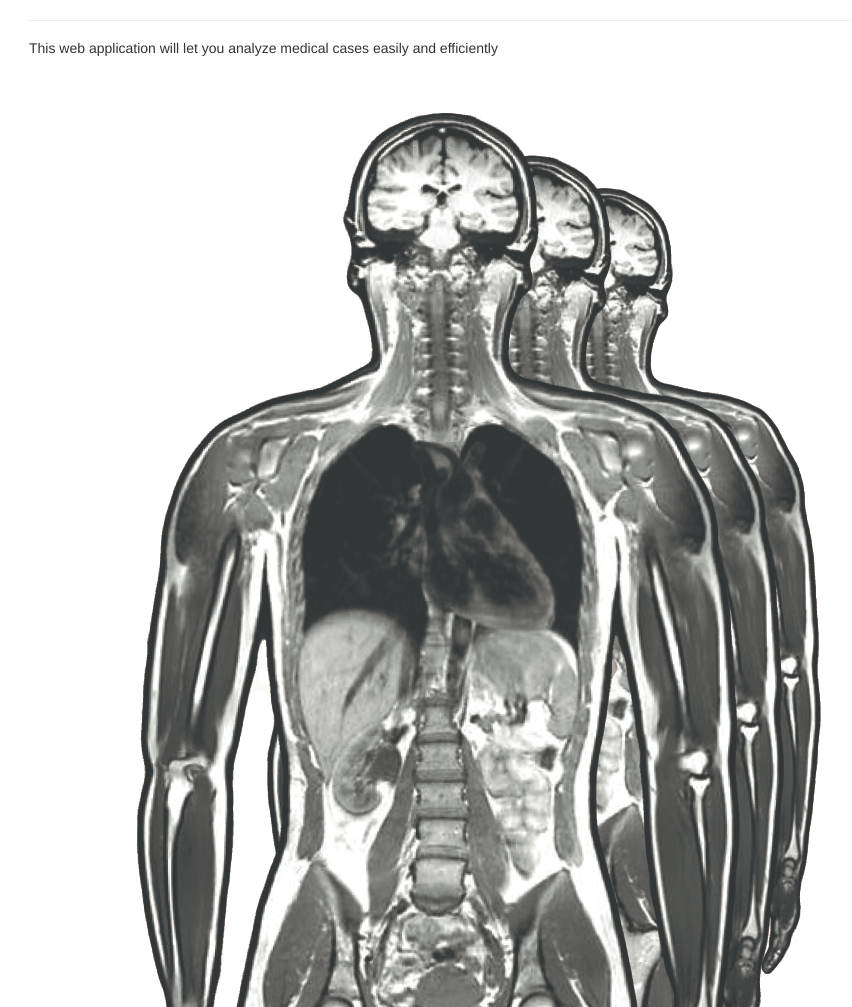
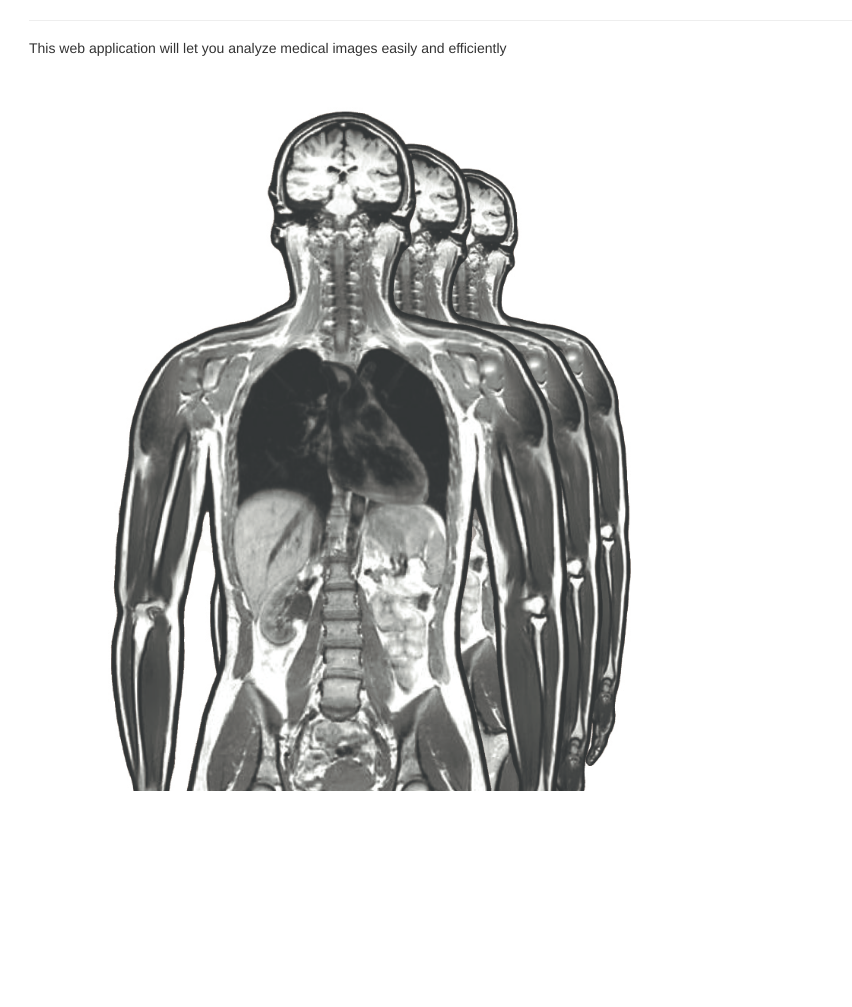
Before and after one commit to nis1/Visualization-DMIM, a Flask app: page / in a window 1280 px wide. Shown: the part 118-1125 px from the top of the page, without its empty margins (41-893 px from the left). After the commit the page ends 909 px from the top, so only its background shows below. Run offline with Flask 2, Linux system fonts and the light colour scheme; some libraries are stand-ins or nearby versions.

Commit message:
working app v2

```diff
--- a/templates/index.html
+++ b/templates/index.html
@@ -32,10 +32,10 @@
    <hr/>
    <div>
 
-  <h5>This web application will let you analyze medical cases easily and efficiently</h5>
+  <h5>This web application will let you analyze medical images easily and efficiently</h5>
 
 <br> <br>
-<img src="./static/img/full_body_mri1.jpg" alt="" />
+<img src="./static/img/full_body_mri1.jpg" style="width:60%; margin: 0 auto;">
 
  </body>
 </html>
```
Also changed, not shown: req1.txt (deleted).
